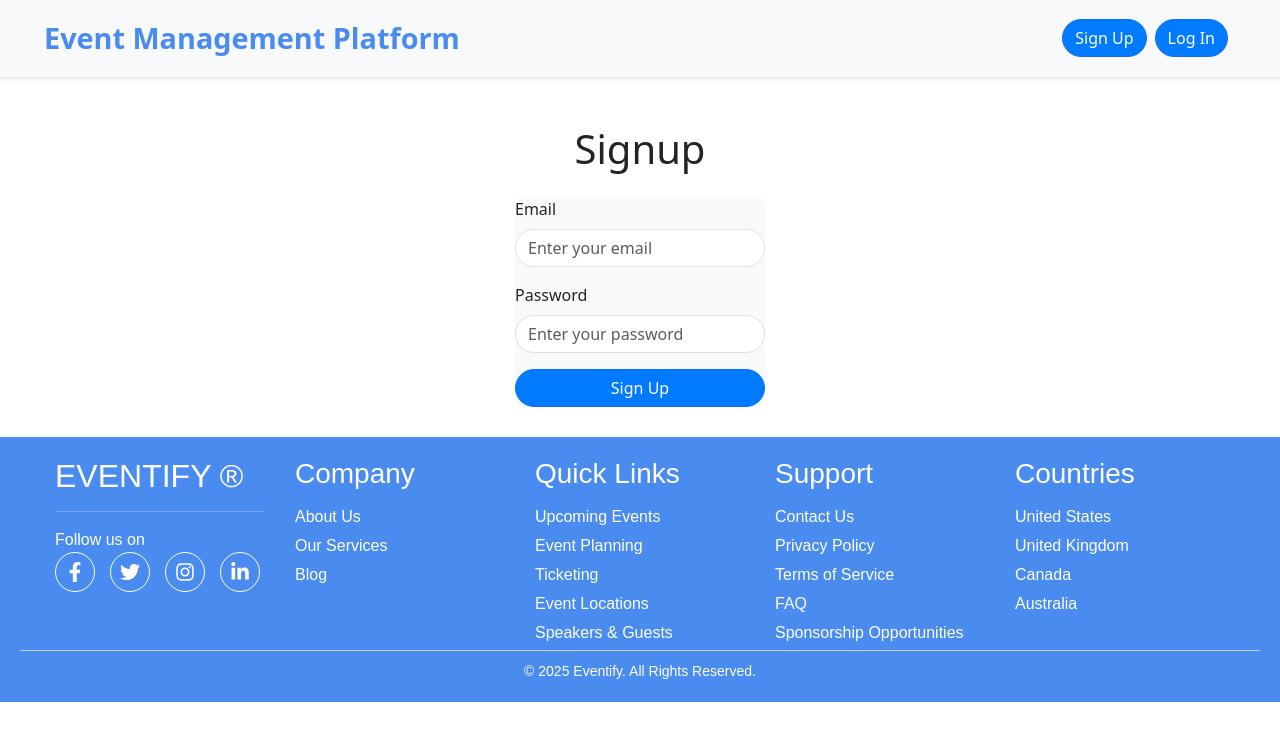
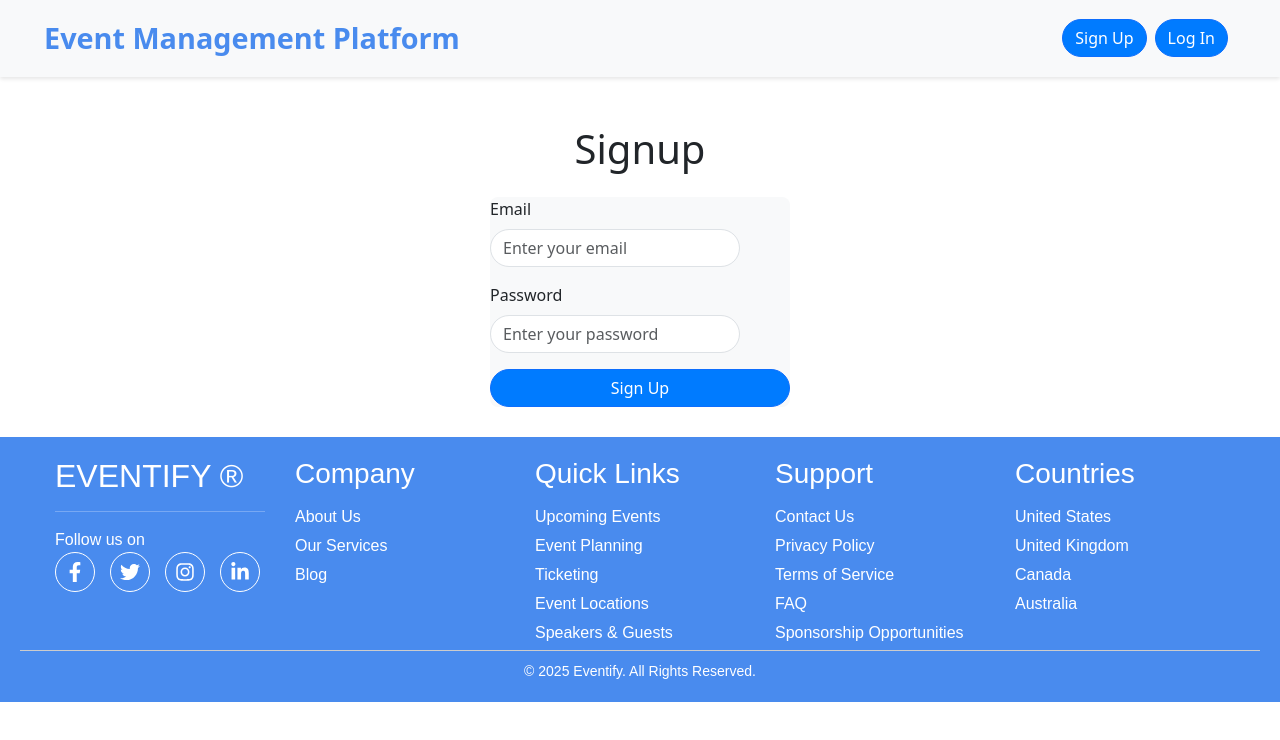
Before and after one commit to VERMAMANISHKUMAR/Event-Management-Platform, a React (Create React App) app in the folder frontend/: page /signupform in a window 1280 px wide. Shown: the top 740 px of the page. Built offline with nearby package versions, Linux system fonts and the light colour scheme; no server answers.

Commit message:
Code Update

```diff
--- a/frontend/src/pages/SignIn.js
+++ b/frontend/src/pages/SignIn.js
@@ -3,6 +3,8 @@ import axios from 'axios';
 import { ToastContainer, toast } from 'react-toastify';
 import { useNavigate } from 'react-router-dom';
 import 'react-toastify/dist/ReactToastify.css';
+
+const API_BASE_URL = process.env.Frontend_API || 'http://localhost:3800';
 
 const SignIn = () => {
   const [email, setEmail] = useState('');
@@ -21,22 +23,20 @@ const SignIn = () => {
     setIsLoading(true);
 
     try {
-      const response = await axios.post(`https://event-management-platform-backend-fldx.onrender.com/api/auth/login`, {
-        //'http://localhost:3800/api/auth/login'
+      const response = await axios.post(`${API_BASE_URL}/api/auth/login`, {
         email,
         password,
       });
 
       const token = response.data.token;
-      console.log('Token:', token);
       localStorage.setItem('authToken', token);
 
       toast.success('Login successful!');
       navigate('/home');
-
     } catch (error) {
-      console.error('Error:', error.response?.data?.message || error.message);
-      toast.error(error.response?.data?.message || 'An error occurred during login');
+      const errorMessage = error.response?.data?.message || 'An error occurred during login';
+      console.error('Error:', errorMessage);
+      toast.error(errorMessage);
     } finally {
       setIsLoading(false);
     }
@@ -56,6 +56,7 @@ const SignIn = () => {
             onChange={(e) => setEmail(e.target.value)}
             style={styles.input}
             aria-label="Email"
+            autoComplete="email"
           />
         </div>
         <div style={styles.inputGroup}>
@@ -68,13 +69,14 @@ const SignIn = () => {
             onChange={(e) => setPassword(e.target.value)}
             style={styles.input}
             aria-label="Password"
+            autoComplete="current-password"
           />
         </div>
-        <button type="submit" style={styles.button} disabled={isLoading}>
+        <button type="submit" style={styles.button} disabled={isLoading || !email || !password}>
           {isLoading ? 'Loading...' : 'Submit'}
         </button>
       </form>
-      <ToastContainer />
+      <ToastContainer position="top-center" autoClose={3000} aria-live="polite" />
     </div>
   );
 };
@@ -118,6 +120,7 @@ const styles = {
     borderRadius: '4px',
     cursor: 'pointer',
     fontSize: '16px',
+    transition: 'background-color 0.3s',
   },
 };
 
--- a/frontend/src/pages/SignupForm.js
+++ b/frontend/src/pages/SignupForm.js
@@ -5,35 +5,48 @@ import { useNavigate } from 'react-router-dom';
 import 'react-toastify/dist/ReactToastify.css';  // Toastify CSS
 import 'bootstrap/dist/css/bootstrap.min.css';  // Bootstrap CSS
 
+const API_BASE_URL = process.env.REACT_APP_API_BASE_URL || 'http://localhost:3800';
+
 const SignupForm = () => {
   const [email, setEmail] = useState('');
   const [password, setPassword] = useState('');
+  const [isLoading, setIsLoading] = useState(false);
   const navigate = useNavigate();
 
   const handleSubmit = async (e) => {
     e.preventDefault();
 
+    if (!email || !password) {
+      toast.error('Please fill in all fields');
+      return;
+    }
+
+    setIsLoading(true); // Disable button during API call
+
     try {
-      // Make the POST request to the signup API
-      const response = await axios.post(`https://event-management-platform-backend-fldx.onrender.com/api/auth/signup`, { email, password });
-      //'http://localhost:3800/api/auth/signup'
+      const response = await axios.post(`${API_BASE_URL}/api/auth/signup`, { email, password });
+
       if (response.status === 201) {
         toast.success('User created successfully');
         setEmail('');
         setPassword('');
-        // Redirect to the signin page with success message passed as state
+
+        // Redirect to signin page with success message
         navigate('/signin', { state: { successMessage: 'Signup successful! Please log in.' } });
       }
     } catch (error) {
-      const errorMessage = error.response?.data?.message || 'Error signing up';
+      const errorMessage = error.response?.data?.message || 'An error occurred during signup';
+      console.error('Signup Error:', errorMessage);
       toast.error(errorMessage);
+    } finally {
+      setIsLoading(false);
     }
   };
 
   return (
     <div className="container mt-5">
       <h1 className="text-center mb-4">Signup</h1>
-      <form onSubmit={handleSubmit} className="mx-auto" style={{ maxWidth: '250px'}}>
+      <form onSubmit={handleSubmit} className="mx-auto" style={{ maxWidth: '300px' }}>
         <div className="mb-3">
           <label htmlFor="email" className="form-label">Email</label>
           <input
@@ -43,6 +56,7 @@ const SignupForm = () => {
             placeholder="Enter your email"
             value={email}
             onChange={(e) => setEmail(e.target.value)}
+            autoComplete="email"
             required
           />
         </div>
@@ -55,14 +69,17 @@ const SignupForm = () => {
             placeholder="Enter your password"
             value={password}
             onChange={(e) => setPassword(e.target.value)}
+            autoComplete="new-password"
             required
           />
         </div>
         <div className="d-grid">
-          <button type="submit" className="btn btn-primary">Sign Up</button>
+          <button type="submit" className="btn btn-primary" disabled={isLoading}>
+            {isLoading ? 'Signing Up...' : 'Sign Up'}
+          </button>
         </div>
       </form>
-      <ToastContainer />
+      <ToastContainer position="top-center" autoClose={3000} />
     </div>
   );
 };
```
Also changed, not shown: 1 other file (tests, documents, lock files or other folders).
